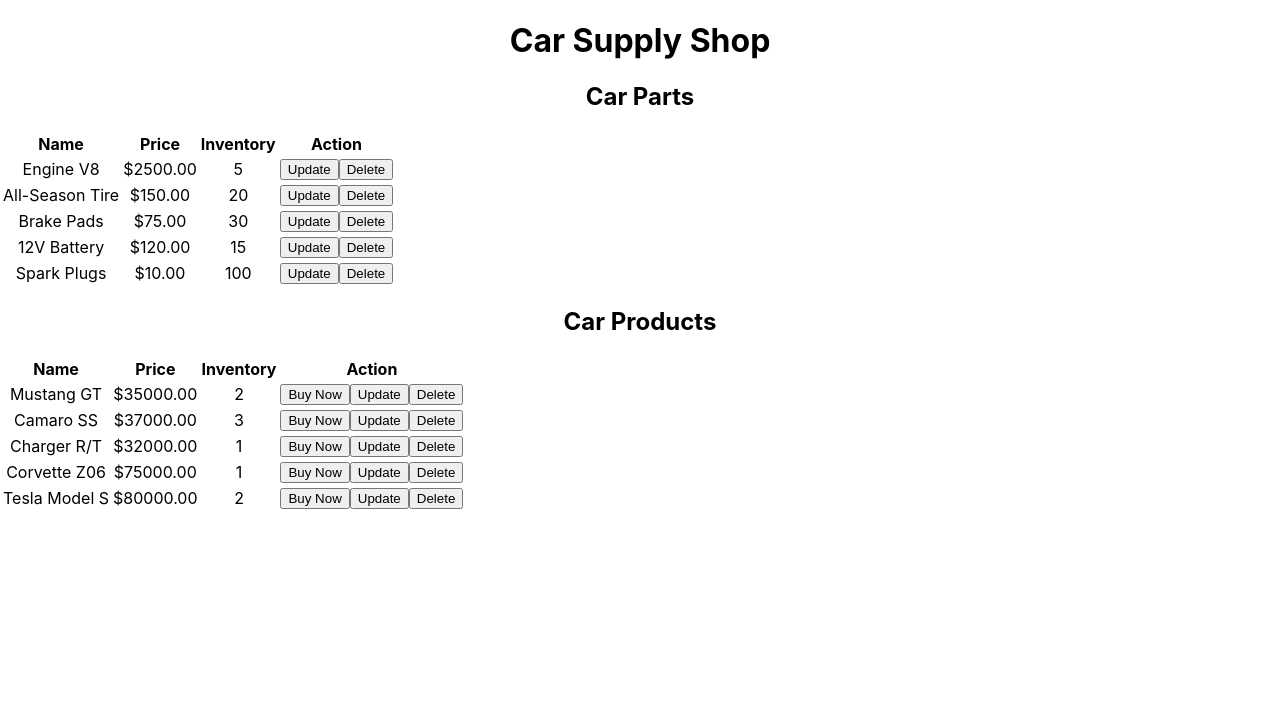
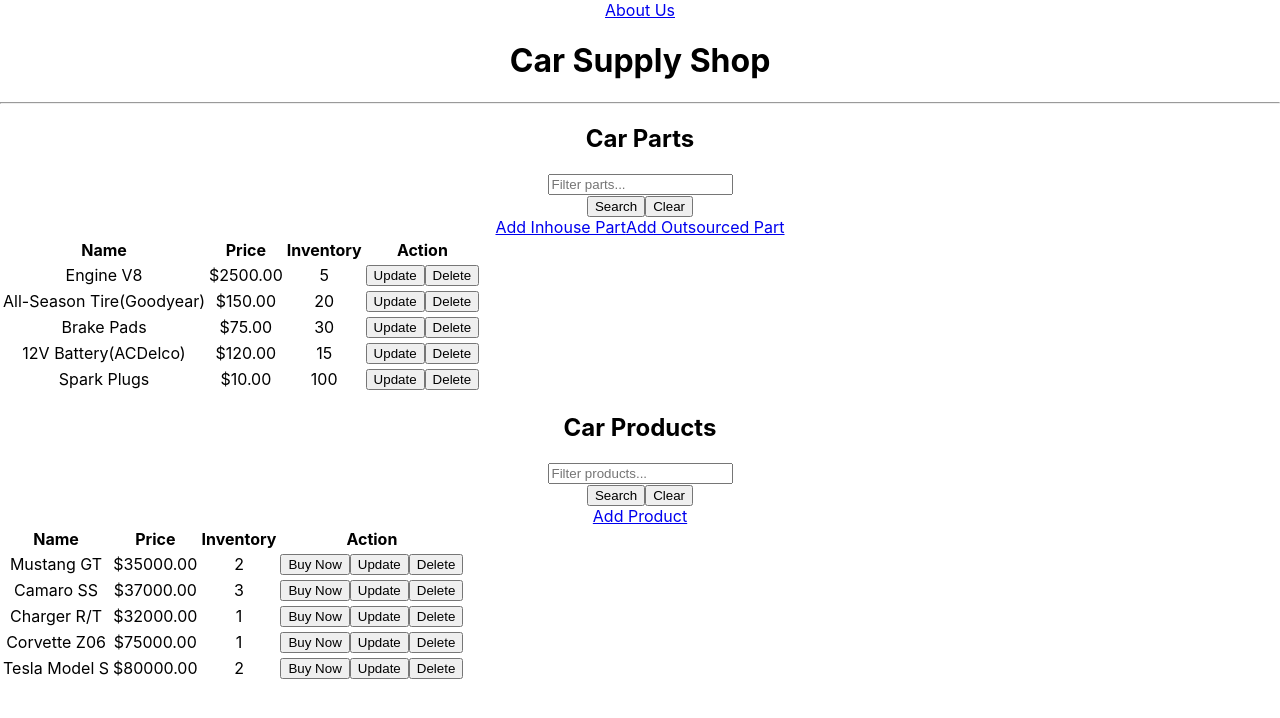
Before and after one commit to KevinLlano/React-Frameworks2.0, a React (Vite) app: page / in a window 1280 px wide. Shown: the top 718 px of the page. Built offline with nearby package versions, Linux system fonts and the light colour scheme; no server answers.

Commit message:
fixed the UI a bit added inhouse etc

```diff
--- a/src/pages/Mainscreen.tsx
+++ b/src/pages/Mainscreen.tsx
@@ -6,14 +6,16 @@
   name: string;
   price: number;
   inv: number;
+  companyName?: string;  // Added for outsourced parts
+  partType?: string;     // Added for inhouse/outsourced distinction
 }
 
 const initialParts: Item[] = [
-  { id: 1, name: "Engine V8", price: 2500.0, inv: 5 },
-  { id: 2, name: "All-Season Tire", price: 150.0, inv: 20 },
-  { id: 3, name: "Brake Pads", price: 75.0, inv: 30 },
-  { id: 4, name: "12V Battery", price: 120.0, inv: 15 },
-  { id: 5, name: "Spark Plugs", price: 10.0, inv: 100 },
+  { id: 1, name: "Engine V8", price: 2500.0, inv: 5, partType: 'InHouse' },
+  { id: 2, name: "All-Season Tire", price: 150.0, inv: 20, partType: 'Outsourced', companyName: "Goodyear" },
+  { id: 3, name: "Brake Pads", price: 75.0, inv: 30, partType: 'InHouse' },
+  { id: 4, name: "12V Battery", price: 120.0, inv: 15, partType: 'Outsourced', companyName: "ACDelco" },
+  { id: 5, name: "Spark Plugs", price: 10.0, inv: 100, partType: 'InHouse' },
 ];
 
 const initialProducts: Item[] = [
@@ -27,7 +29,10 @@
 const Mainscreen: FC = () => {
   const [parts, setParts] = useState<Item[]>(initialParts);
   const [products, setProducts] = useState<Item[]>(initialProducts);
+  const [partKeyword, setPartKeyword] = useState("");
+  const [productKeyword, setProductKeyword] = useState("");
 
+  // Keep all your original useEffect and handlers exactly as they were
   useEffect(() => {
     axios.get("/api/parts")
       .then((res) => {
@@ -46,7 +51,6 @@
       .catch(console.error);
   }, []);
 
-  // Handler functions remain unchanged
   const handleUpdatePart = (id: number) => {
     window.location.href = `/showPartFormForUpdate/${id}`;
   };
@@ -70,14 +74,51 @@
     setProducts(products.filter((product) => product.id !== id));
   };
 
-  // Full JSX implementation
+  // New search clear function
+  const clearSearch = () => {
+    setPartKeyword("");
+    setProductKeyword("");
+    // Add any additional search reset logic here
+  };
+
   return (
     <div className="container">
+      {/* Added Navigation */}
+      <nav className="mb-4">
+        <a href="/about" className="btn btn-outline-primary">About Us</a>
+      </nav>
+
       <h1>Car Supply Shop</h1>
+      <hr />
 
+      {/* Car Parts Section - Added Search and Add Buttons */}
       <h2>Car Parts</h2>
-      <table className="table">
-        <thead>
+      <form className="mb-4">
+        <div className="row g-3">
+          <div className="col-md-8">
+            <input
+              type="text"
+              className="form-control"
+              placeholder="Filter parts..."
+              value={partKeyword}
+              onChange={(e) => setPartKeyword(e.target.value)}
+            />
+          </div>
+          <div className="col-md-4">
+            <button type="submit" className="btn btn-primary me-2">Search</button>
+            <button type="button" className="btn btn-secondary" onClick={clearSearch}>Clear</button>
+          </div>
+        </div>
+      </form>
+
+      <div className="mb-3">
+        <a href="/showFormAddInPart" className="btn btn-primary btn-sm me-2">Add Inhouse Part</a>
+        <a href="/showFormAddOutPart" className="btn btn-primary btn-sm">Add Outsourced Part</a>
+      </div>
+
+      {/* Enhanced Parts Table */}
+      <table className="table table-bordered table-striped">
+        <thead className="thead-dark">
           <tr>
             <th>Name</th>
             <th>Price</th>
@@ -88,21 +129,60 @@
         <tbody>
           {parts.map((part) => (
             <tr key={part.id}>
-              <td>{part.name}</td>
+              <td>
+                {part.name}
+                {part.partType === 'Outsourced' && part.companyName && (
+                  <span className="text-muted ms-2">({part.companyName})</span>
+                )}
+              </td>
               <td>${part.price.toFixed(2)}</td>
               <td>{part.inv}</td>
               <td>
-                <button onClick={() => handleUpdatePart(part.id)}>Update</button>
-                <button onClick={() => handleDeletePart(part.id)}>Delete</button>
+                <button
+                  className="btn btn-primary btn-sm me-2"
+                  onClick={() => handleUpdatePart(part.id)}
+                >
+                  Update
+                </button>
+                <button
+                  className="btn btn-danger btn-sm"
+                  onClick={() => handleDeletePart(part.id)}
+                >
+                  Delete
+                </button>
               </td>
             </tr>
           ))}
         </tbody>
       </table>
 
+      {/* Car Products Section - Added Search */}
       <h2>Car Products</h2>
-      <table className="table">
-        <thead>
+      <form className="mb-4">
+        <div className="row g-3">
+          <div className="col-md-8">
+            <input
+              type="text"
+              className="form-control"
+              placeholder="Filter products..."
+              value={productKeyword}
+              onChange={(e) => setProductKeyword(e.target.value)}
+            />
+          </div>
+          <div className="col-md-4">
+            <button type="submit" className="btn btn-primary me-2">Search</button>
+            <button type="button" className="btn btn-secondary" onClick={clearSearch}>Clear</button>
+          </div>
+        </div>
+      </form>
+
+      <div className="mb-3">
+        <a href="/showFormAddProduct" className="btn btn-primary btn-sm">Add Product</a>
+      </div>
+
+      {/* Enhanced Products Table */}
+      <table className="table table-bordered table-striped">
+        <thead className="thead-dark">
           <tr>
             <th>Name</th>
             <th>Price</th>
@@ -117,9 +197,24 @@
               <td>${product.price.toFixed(2)}</td>
               <td>{product.inv}</td>
               <td>
-                <button onClick={() => handleBuyProduct(product.id)}>Buy Now</button>
-                <button onClick={() => handleUpdateProduct(product.id)}>Update</button>
-                <button onClick={() => handleDeleteProduct(product.id)}>Delete</button>
+                <button
+                  className="btn btn-success btn-sm me-2"
+                  onClick={() => handleBuyProduct(product.id)}
+                >
+                  Buy Now
+                </button>
+                <button
+                  className="btn btn-primary btn-sm me-2"
+                  onClick={() => handleUpdateProduct(product.id)}
+                >
+                  Update
+                </button>
+                <button
+                  className="btn btn-danger btn-sm"
+                  onClick={() => handleDeleteProduct(product.id)}
+                >
+                  Delete
+                </button>
               </td>
             </tr>
           ))}
```
